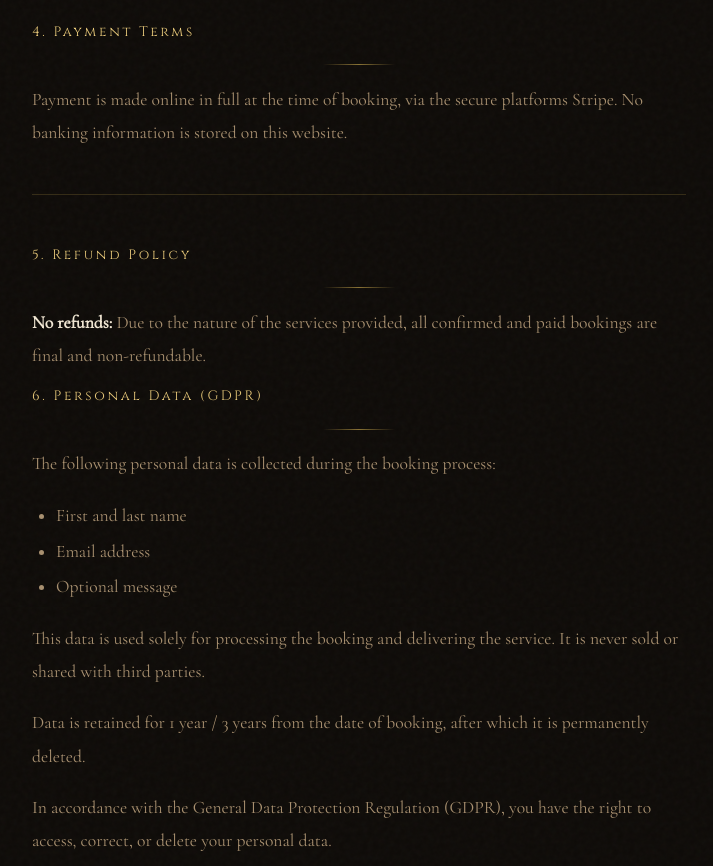
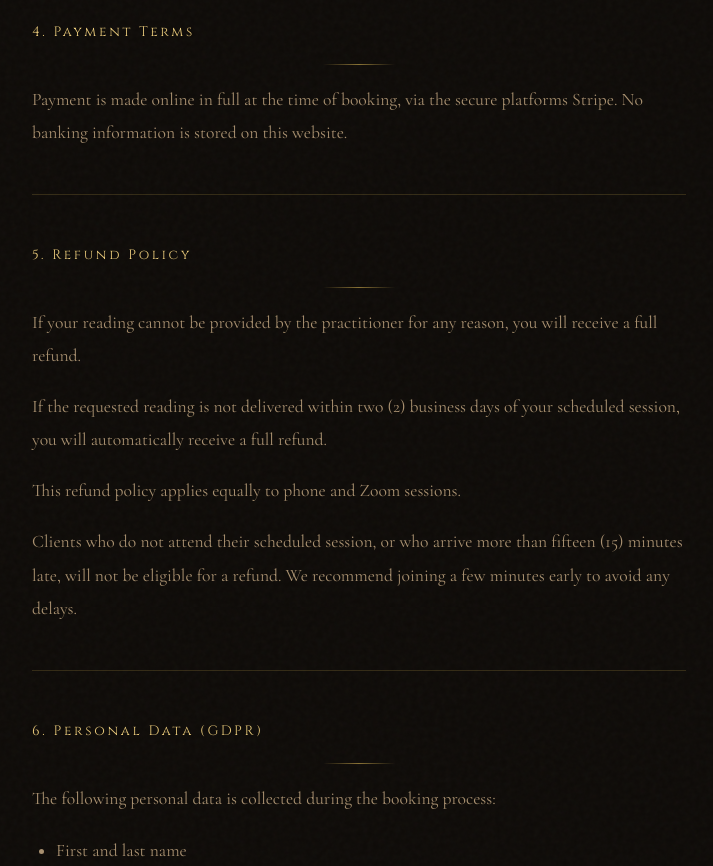
Before and after one commit to 5w1555/neb-tawy-website, a Django app: page /mentions-legales/ in a window 1280 px wide. Shown: the part 1953-2819 px from the top of the page, without its empty margins (281-994 px from the left). Run offline with Django 5.2, Linux system fonts and the light colour scheme.

Commit message:
finalizing live service

```diff
--- a/core/templates/mentions-legales.html
+++ b/core/templates/mentions-legales.html
@@ -61,10 +61,18 @@
     <div class="legal-block">
         <h2>5. Refund Policy</h2>
         <p>
-            <strong>No refunds:</strong>
-            Due to the nature of the services provided, all confirmed and paid bookings
-            are final and non-refundable.
+            If your reading cannot be provided by the practitioner for any reason, you will receive a full refund.
         </p>
+        <p>
+            If the requested reading is not delivered within two (2) business days of your scheduled session, you will automatically receive a full refund.
+        </p>
+        <p>
+            This refund policy applies equally to phone and Zoom sessions.
+        </p>
+        <p>
+            Clients who do not attend their scheduled session, or who arrive more than fifteen (15) minutes late, will not be eligible for a refund. We recommend joining a few minutes early to avoid any delays.
+        </p>
+    </div>
 
     <div class="legal-block">
         <h2>6. Personal Data (GDPR)</h2>
```
